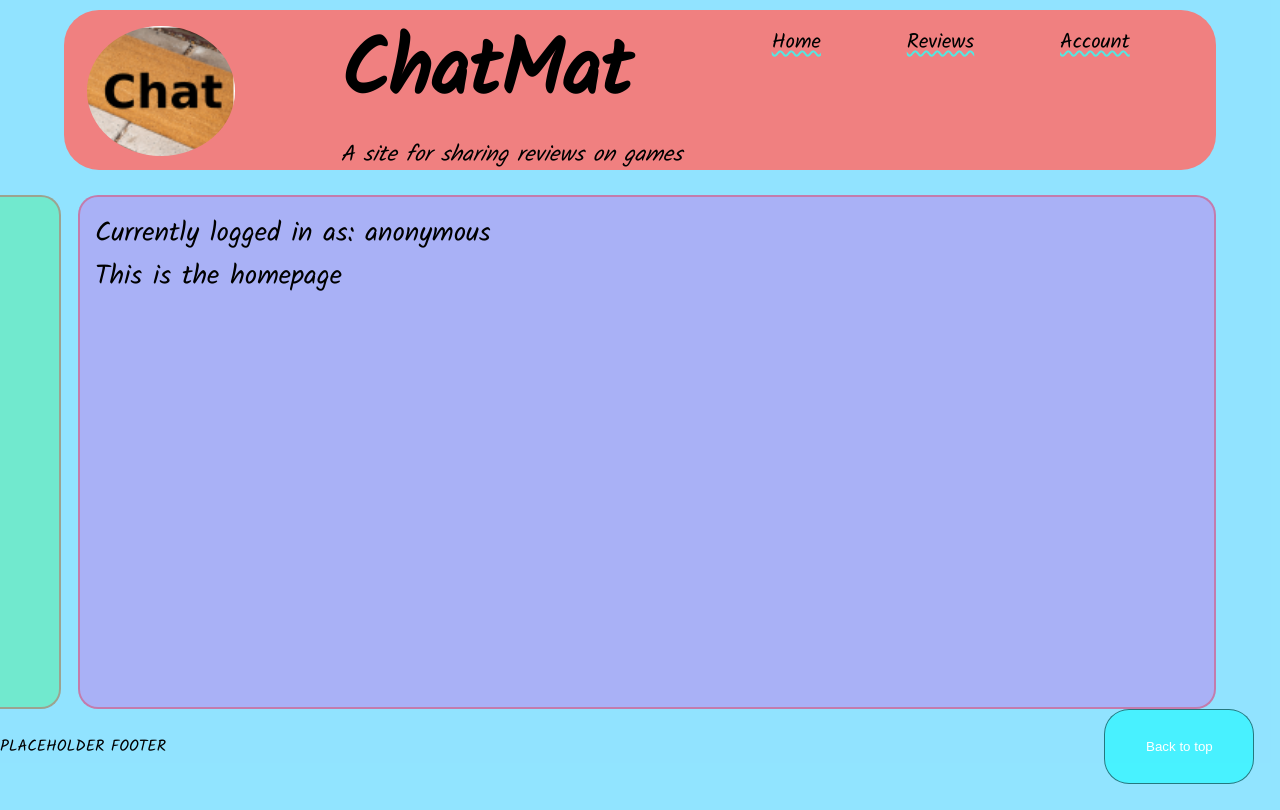
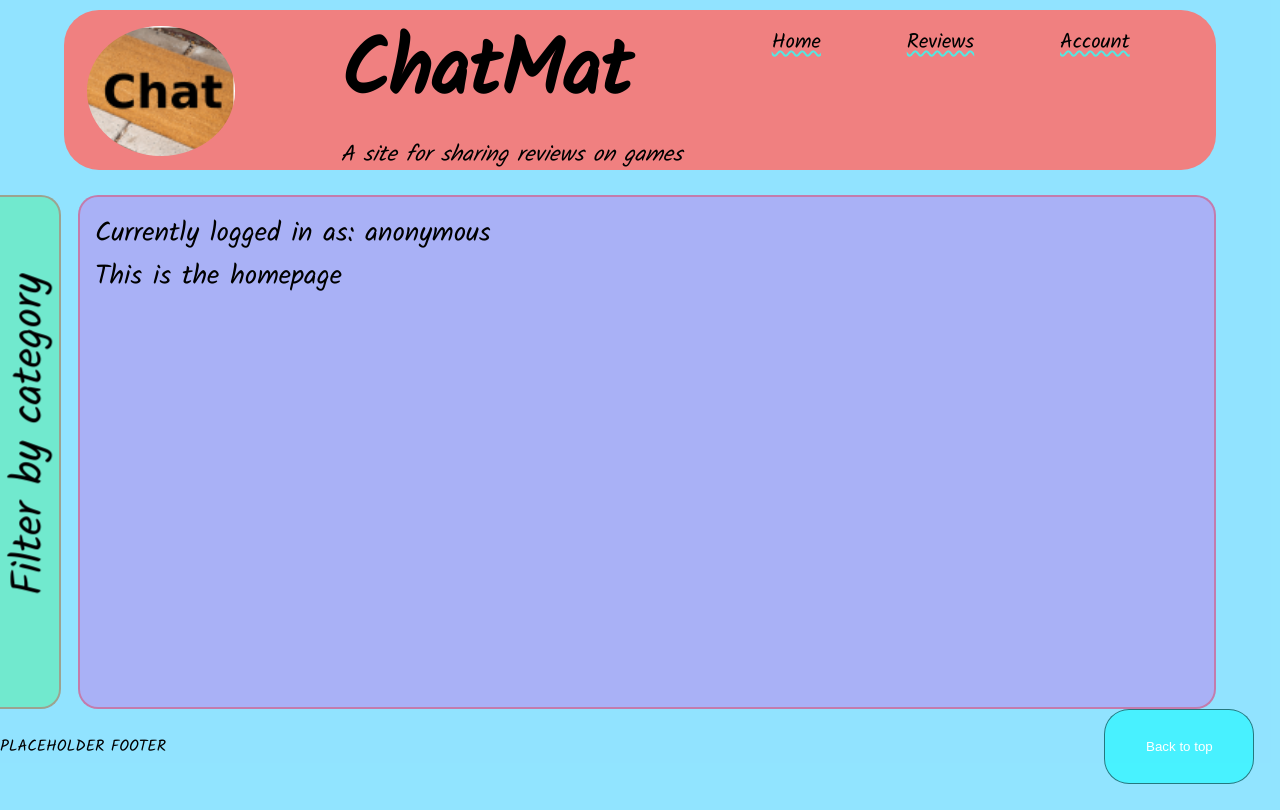
Before and after one commit to steve2116/fe-nc-games, a React (Vite) app: page / in a window 1280 px wide. Built offline with nearby package versions, Linux system fonts and the light colour scheme; no server answers.

Commit message:
Categories sidebar easier to see and understand

```diff
--- a/src/components/App.jsx
+++ b/src/components/App.jsx
@@ -13,6 +13,15 @@ export default function App() {
             <nav>
                 <Navbar />
             </nav>
+            <p
+                className={
+                    hoverClass === "content-container"
+                        ? "cat-filter-text"
+                        : "hidden"
+                }
+            >
+                Filter by category
+            </p>
             <div className={hoverClass}>
                 <div
                     onClick={() => setHoverClass("hover-cats")}
--- a/src/components/Categories.jsx
+++ b/src/components/Categories.jsx
@@ -31,7 +31,7 @@ export default function Categories() {
     if (loading) return <p>Loading...</p>;
     return (
         <>
-            <h2>Browse our Categories!</h2>
+            <h2>Click to read about each Category!</h2>
             <ul id="cats-list">
                 {categories.map(({ slug, description }) => {
                     return (
--- a/src/designs/App.css
+++ b/src/designs/App.css
@@ -203,6 +203,14 @@ button {
     main > p {
         font-size: 1.7em;
     }
+
+    .cat-filter-text {
+        position: fixed;
+        transform: rotate(-90deg);
+        left: -131px;
+        top: 50vh;
+        font-size: 2.7em;
+    }
 }
 
 .hidden {
--- a/src/designs/Categories.css
+++ b/src/designs/Categories.css
@@ -20,6 +20,9 @@
 
 #cats-list > li > a {
     color: black;
+    text-decoration: underline;
+    text-decoration-style: wavy;
+    text-decoration-color: rgba(252, 42, 136, 0.93);
 }
 
 .cats-desc {
```
